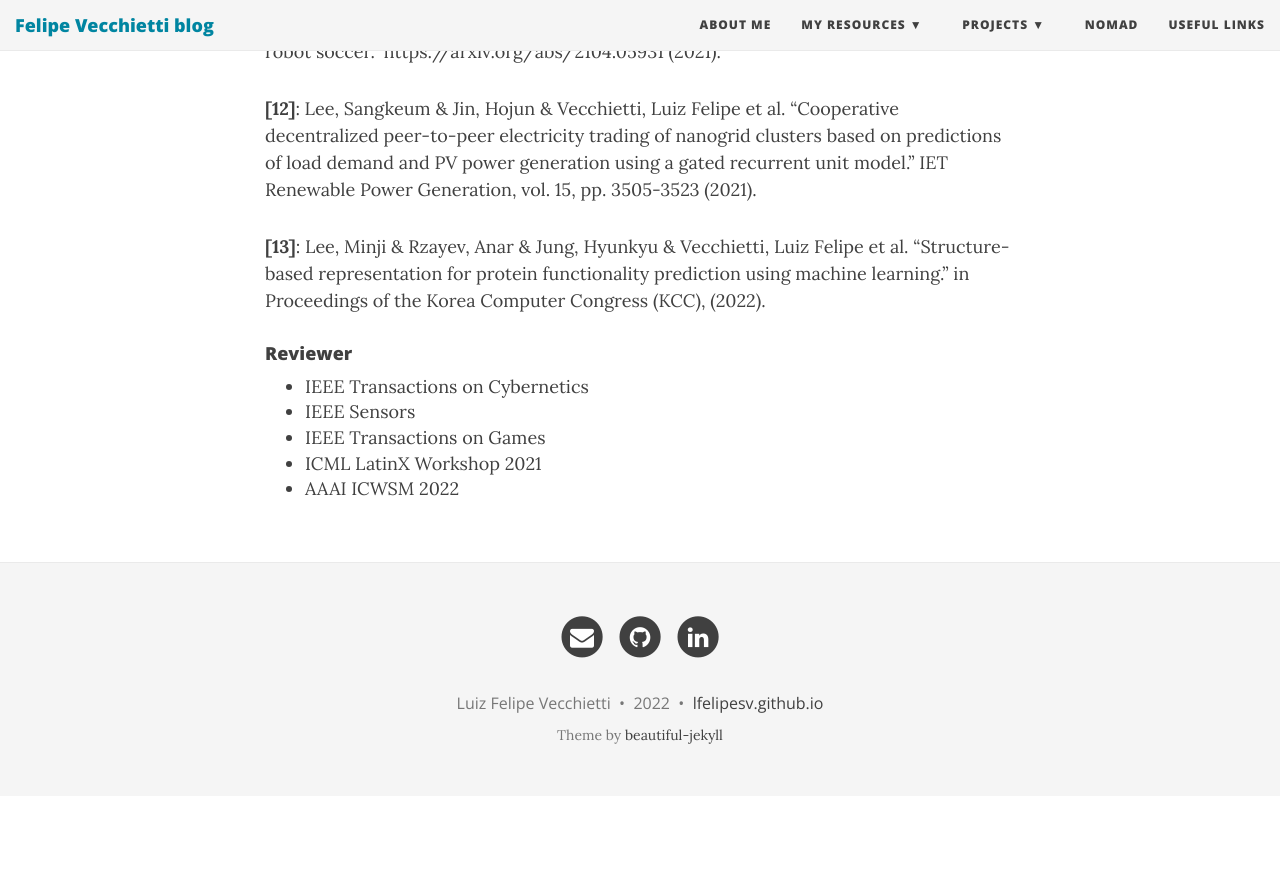
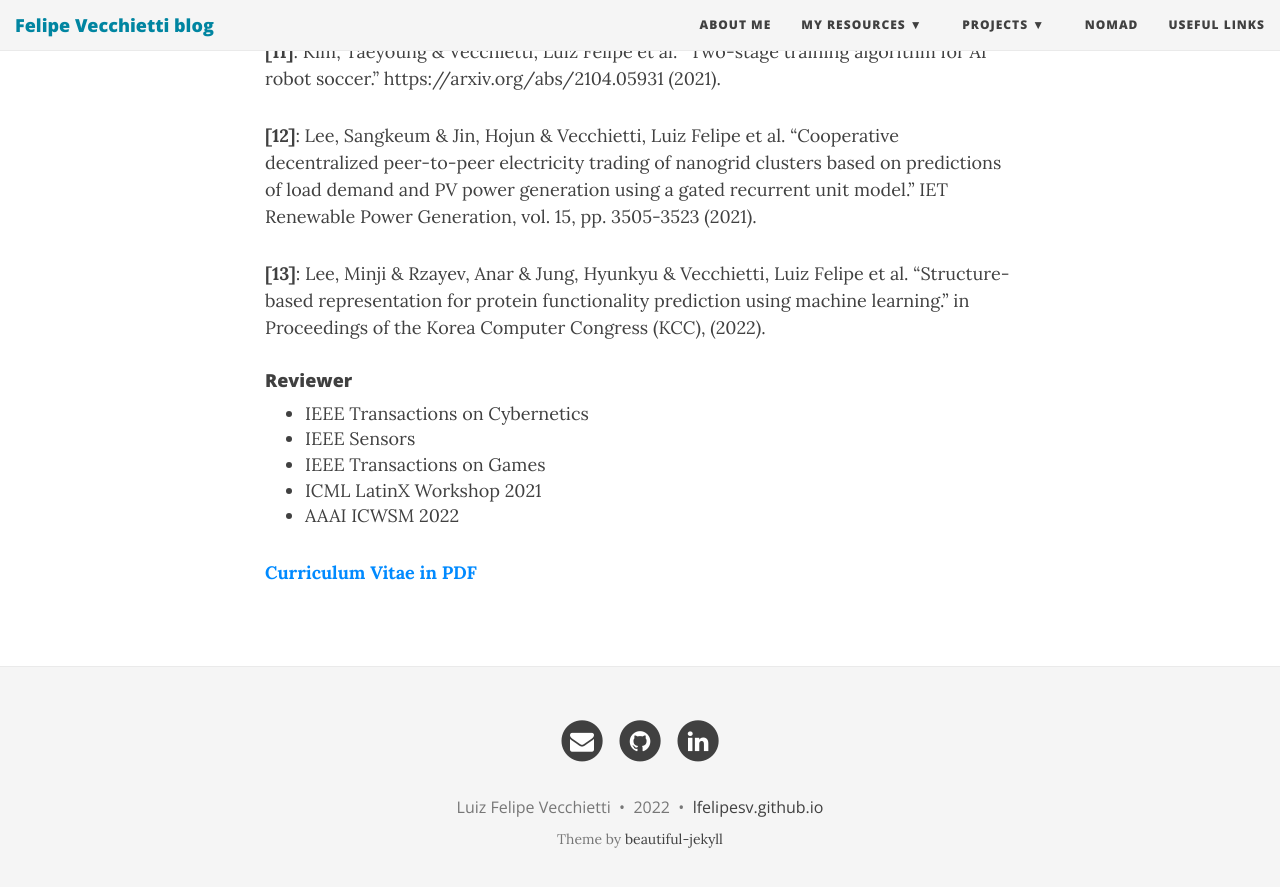
Before and after one commit to lfelipesv/lfelipesv.github.io, a Jekyll site: the page built from aboutme.md, in a window 1280 px wide and 900 px high, scrolled down 2706 px. Shown: the top 887 px of the window. Built offline with Jekyll 4.4.1, drawn with Linux system fonts in a browser that asks for light colours; nearby versions of some CDN libraries; before the commit the page ends 3502 px from its top, so only the background shows below that.

Commit message:
small fixes

```diff
--- a/aboutme.md
+++ b/aboutme.md
@@ -70,3 +70,5 @@ I am currently a Senior Researcher at the Data Science Group, Institute for Basi
 - IEEE Transactions on Games
 - ICML LatinX Workshop 2021
 - AAAI ICWSM 2022
+
+**[Curriculum Vitae in PDF](https://lfelipesv.github.io/assets/CV_Luiz_Felipe_Vecchietti.pdf)**
```
